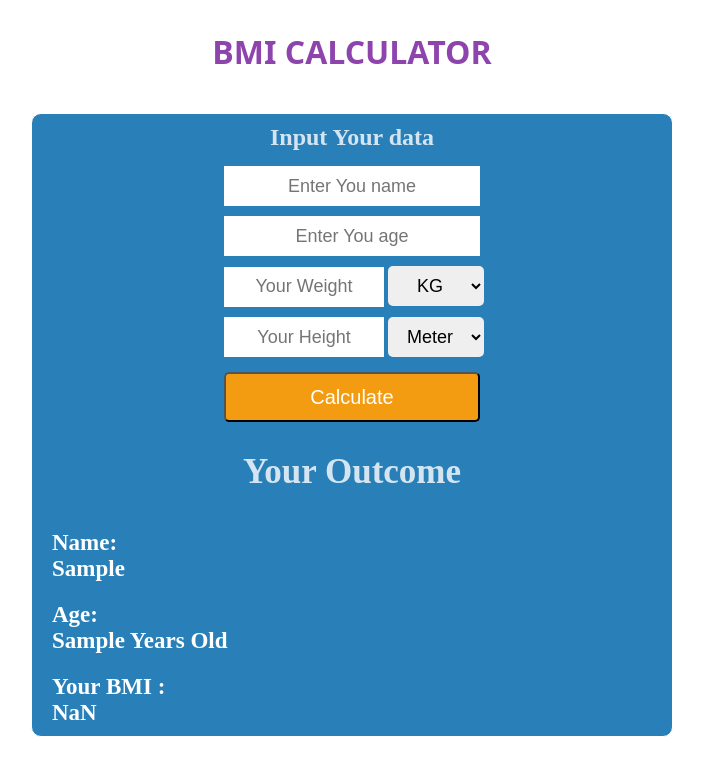
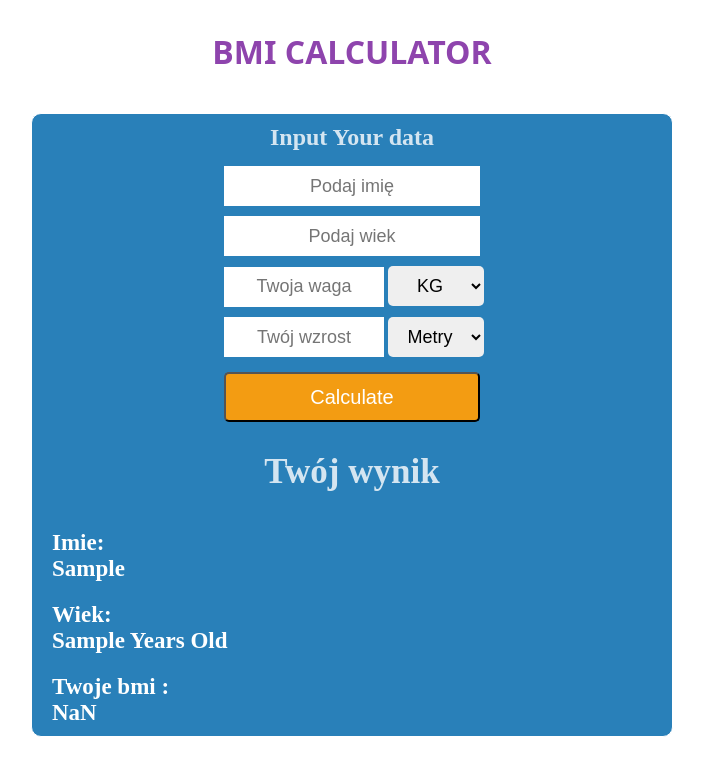
Before and after one commit to adriano25101/adriano25101.github.io, a plain HTML site: page index.html in a window 1280 px wide. Both pictures are taken after typing "Sample", "Sample", "Sample", "Sample" into the empty fields and a click on the input "Calculate". Shown: the whole page, without its empty margins (288-991 px from the left). Drawn offline with Linux system fonts and the light colour scheme.

Commit message:
Update index.html

```diff
--- a/index.html
+++ b/index.html
@@ -13,18 +13,18 @@
    <div class="main">
        <h2>Input Your data</h2>
        <form>
-           <input type="text" placeholder="Enter You name" class="input" id="uname" >
-           <br><input type="text" placeholder="Enter You age" class="input" id="uage" ><br>
-           <input type="text" placeholder="Your Weight" id="weight" class="inpu">
+           <input type="text" placeholder="Podaj imię" class="input" id="uname" >
+           <br><input type="text" placeholder="Podaj wiek" class="input" id="uage" ><br>
+           <input type="text" placeholder="Twoja waga" id="weight" class="inpu">
            <select name="" id="w_unit"  class="select">
                <option  value="kg">KG</option>
-           <option  value="pound">Pound</option>
+           <option  value="funt">Pound</option>
                <br>
-               <input type="text" placeholder="Your Height" id="height" class="inpu">
+               <input type="text" placeholder="Twój wzrost" id="height" class="inpu">
                <select name="" id="h_unit" class="select">
-                   <option value="meter">Meter</option>
-                   <option value="inch">Inchi</option>
-                   <option value="cent">Centemeter</option>
+                   <option value="meter">Metry</option>
+                   <option value="inch">Cale</option>
+                   <option value="cent">Centymetry</option>
                </select>
            </select>
            <br>
@@ -32,11 +32,11 @@
 
        </form>
        <div id="display" class="display">
-           <h2 style="font-size:35px;">Your Outcome</h2>
+           <h2 style="font-size:35px;">Twój wynik</h2>
            <br>
-             <h3>Name:  <p id="name"> </p></h3>
-             <h3>Age:  <p id="age"> </p></h3>
-             <h3>Your BMI : <p id="bmi"> </p></h3>
+             <h3>Imie:  <p id="name"> </p></h3>
+             <h3>Wiek:  <p id="age"> </p></h3>
+             <h3>Twoje bmi : <p id="bmi"> </p></h3>
 
        </div>
    </div>
```
